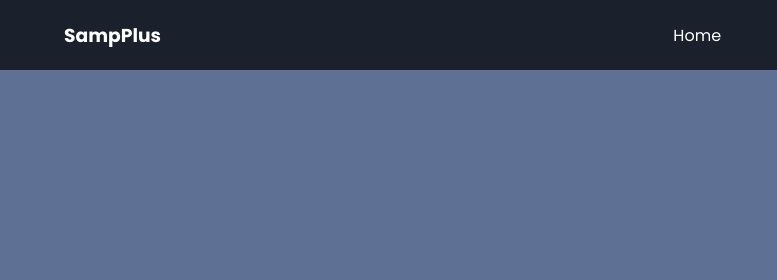
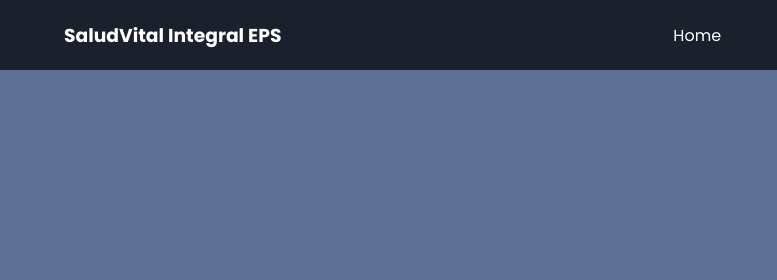
Before and after one commit to yeisonmedi250-ops/Clinica-SaludVital, a plain HTML site: page index.html in a window 1280 px wide. Shown: the full height of the page, 0-777 px from the left. Drawn offline with Linux system fonts and the light colour scheme.

Commit message:
New name

```diff
--- a/index.html
+++ b/index.html
@@ -10,7 +10,7 @@
 <body>
     <nav class="menu">
         <section class="menu__container">
-            <h1 class="menu__logo">SampPlus</h1>
+            <h1 class="menu__logo">SaludVital Integral EPS</h1>
 
             <ul class="menu__links">
                 <li class="menu__item">
```
